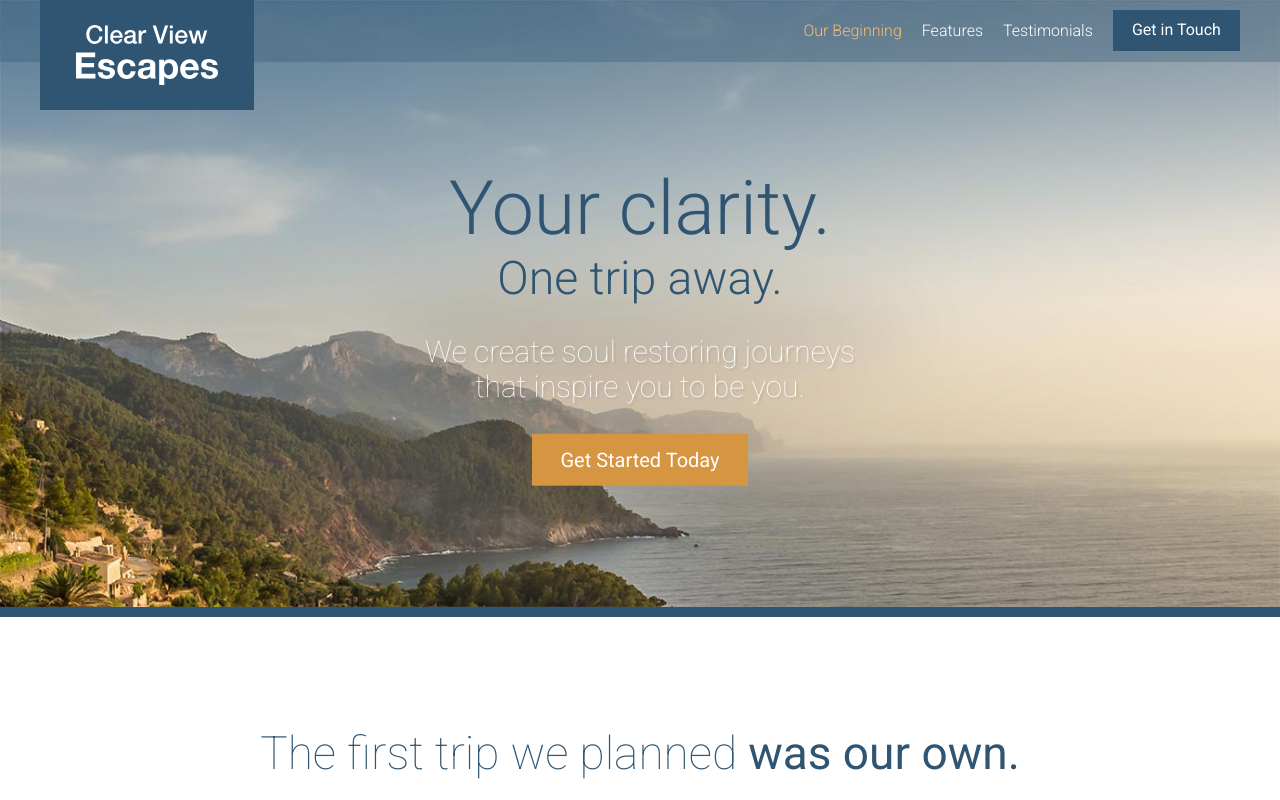
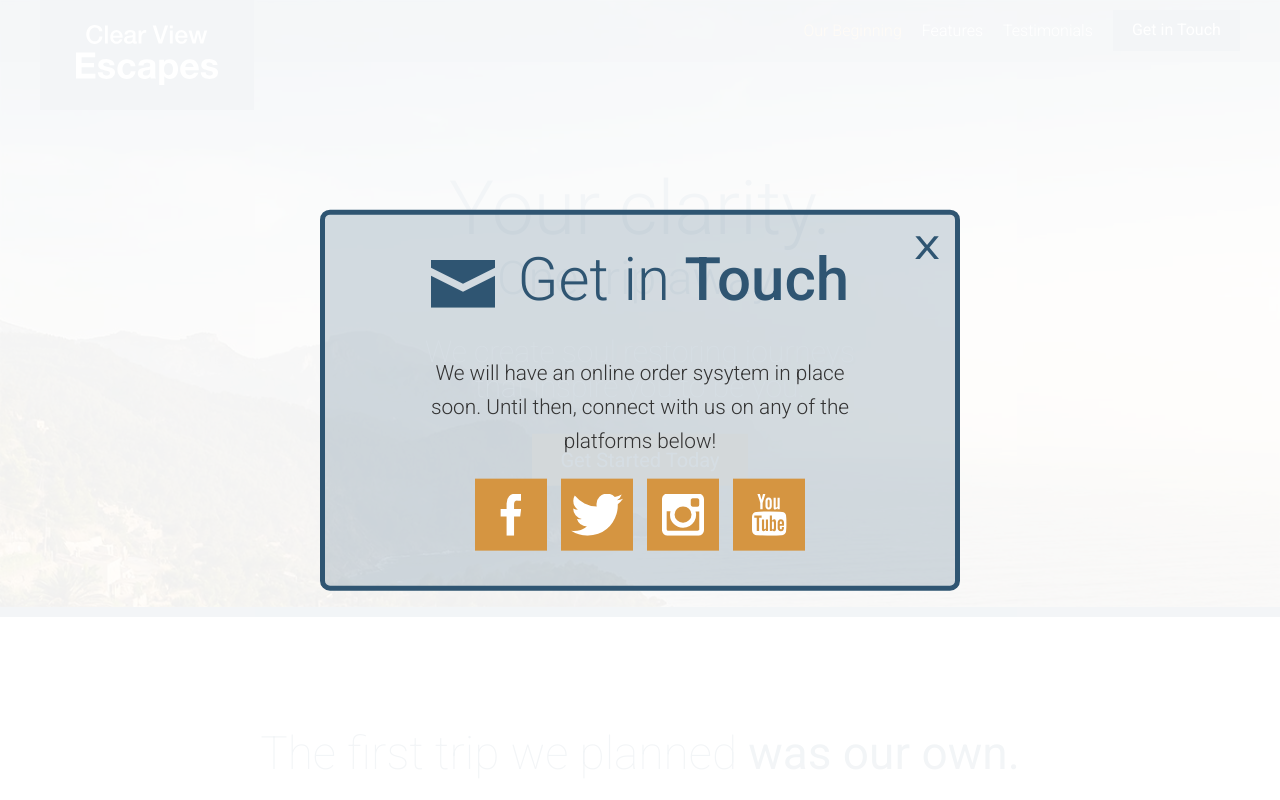
Before and after one commit to MarosAware/travel2, a website: page app/index.html in a window 1280 px wide. Both pictures are taken after a click on the link "Get Started Today". Shown: the top 800 px of the page. Drawn offline with Linux system fonts and the light colour scheme.

Commit message:
Completed modal.

```diff
--- a/app/assets/scripts/App.js
+++ b/app/assets/scripts/App.js
@@ -2,10 +2,11 @@ import MobileMenu from './modules/MobileMenu';
 import RevealOnScroll from './modules/RevealOnScroll';
 import $ from 'jquery';
 import StickyHeader from './modules/StickyHeader';
-
+import Modal from './modules/Modal';
 
 
 var mobileMenu = new MobileMenu();
 new RevealOnScroll($(".feature-item"), "85%");
 new RevealOnScroll($(".testimonial"), "60%");
 var stickyHeader = new StickyHeader();
+var modal = new Modal();
--- /dev/null
+++ b/app/assets/styles/modules/_modal.css
@@ -0,0 +1,60 @@
+.modal {
+	opacity:0;
+	visibility: hidden;
+	position:fixed;
+	z-index:5;
+	left:0;
+	top:0;
+	width:100%;
+	height:100%;
+	overflow:auto;
+	background-color:rgba(255, 255, 255, .94);
+	transform:scale(1.1);
+	transition: all .5s ease-out;
+
+	&--is-visible {
+		opacity:1;
+		visibility: visible;
+		transform:scale(1);
+	}
+
+	&__inner {
+		background-color:rgba($mainBlue, .2);
+		position:absolute;
+		left:10%;
+		width:80%;
+		top:50%;
+		padding:1.875rem;
+		border:5px solid $mainBlue;
+		border-radius: 10px;
+		transform:translateY(-50%);
+
+		@mixin atSmall {
+			left:25%;
+			width:50%;
+		}
+	}
+
+	&__description {
+		text-align:center;
+		font-size:1.3rem;
+		font-weight:300;
+		line-height: 1.65;
+	}
+
+	&__close {
+		position:absolute;
+		top:15px;
+		right:15px;
+		font-size:2rem;
+		transform:scaleX(1.3);
+		transform-origin:100% 0;
+		color:$mainBlue;
+		cursor:pointer;
+
+		&:hover {
+			color:$mainOrange;
+		}
+
+	}
+}
--- a/app/assets/styles/modules/_section-title.css
+++ b/app/assets/styles/modules/_section-title.css
@@ -17,6 +17,16 @@
 		color:$mainBlue;
 	}
 
+	&--less-margin {
+		margin-bottom:0;
+		margin-top:1rem;
+
+		@mixin atSmall {
+		margin-bottom:1.3rem;
+		margin-top:0rem;
+		}
+	}
+
 	&__icon {
 		margin-right:.5rem;
 		display:block;
--- /dev/null
+++ b/app/assets/styles/modules/_social-icons.css
@@ -0,0 +1,27 @@
+.social-icons {
+	text-align:center;
+
+
+	&__icon {
+		background-color:$mainOrange;
+		display:inline-block;
+		margin:0 5px 5px 5px;
+		width:33%;
+		height:72px;
+		position:relative;
+
+		@mixin atSmall {
+			width:72px;
+			margin:0 5px;
+		}
+
+		.icon {
+			display:block;
+			position:absolute;
+			top:50%;
+			left:50%;
+			transform:translate(-50%, -50%);
+
+		}
+	}
+}
--- a/app/assets/styles/modules/_wrapper.css
+++ b/app/assets/styles/modules/_wrapper.css
@@ -8,6 +8,10 @@
 
 	&--medium {
 		max-width:976px;
+	}
+
+	&--narrow {
+		max-width:470px;
 	}
 
 	&--no-padding-until-medium {
--- a/app/assets/styles/styles.css
+++ b/app/assets/styles/styles.css
@@ -17,3 +17,5 @@
 @import "modules/_site-header";
 @import "modules/_primary-nav";
 @import "modules/_reveal-item";
+@import "modules/_modal";
+@import "modules/_social-icons";
--- a/app/index.html
+++ b/app/index.html
@@ -23,7 +23,7 @@
 
      <div class="site-header__menu-content">
        <div class="site-header__btn-container">
-         <a href="#" class="btn">Get in Touch</a>
+         <a href="#" class="btn open-modal">Get in Touch</a>
        </div>
        <nav class="primary-nav primary-nav--pull-right">
         <ul>
@@ -49,7 +49,7 @@
       <h1 class="large-hero__title">Your clarity.</h1>
       <h2 class="large-hero__subtitle">One trip away.</h2>
       <p class="large-hero__description">We create soul restoring journeys that inspire you to be you.</p>
-      <p><a href="#" class="btn btn--orange btn--large">Get Started Today</a></p>
+      <p><a href="#" class="btn btn--orange btn--large open-modal">Get Started Today</a></p>
     </div>
     </div>
   </div>
@@ -166,11 +166,26 @@
 </div>
 </div>
 
-  <footer class="site-footer">
-    <div class="wrapper">
-    <p><span class="site-footer__text">Copyright &copy; 2016 Clear View Escapes. All rights reserved.</span> <a href="#" class="btn btn--orange">Get in Touch</a></p>
+<footer class="site-footer">
+  <div class="wrapper">
+    <p><span class="site-footer__text">Copyright &copy; 2016 Clear View Escapes. All rights reserved.</span> <a href="#" class="btn btn--orange open-modal">Get in Touch</a></p>
+  </div>
+</footer>
+<div class="modal">
+  <div class="modal__inner">
+    <h2 class="section-title section-title--blue section-title--less-margin"><span class="icon icon--mail section-title__icon"></span> Get in <strong>Touch</strong></h2>
+    <div class="wrapper wrapper--narrow">
+      <p class="modal__description">We will have an online order sysytem in place soon. Until then, connect with us on any of the platforms below!</p>
     </div>
-  </footer>
-  <script src="/temp/scripts/App.js"></script>
+    <div class="social-icons">
+      <a href="#" class="social-icons__icon"><span class="icon icon--facebook"></span></a>
+      <a href="#" class="social-icons__icon"><span class="icon icon--twitter"></span></a>
+      <a href="#" class="social-icons__icon"><span class="icon icon--instagram"></span></a>
+      <a href="#" class="social-icons__icon"><span class="icon icon--youtube"></span></a>
+    </div>
+    <div class="modal__close">X</div>
+  </div>
+</div>
+<script src="/temp/scripts/App.js"></script>
 </body>
 </html>
--- a/app/temp/styles/styles.css
+++ b/app/temp/styles/styles.css
@@ -592,6 +592,10 @@ body, html {
   max-width:976px;
 }
 
+.wrapper--narrow {
+  max-width:470px;
+}
+
 .wrapper--no-padding-until-medium {
   padding-left:0;
   padding-right:0;
@@ -908,6 +912,19 @@ body, html {
 
 .section-title--blue {
   color:#2f5572;
+}
+
+.section-title--less-margin {
+  margin-bottom:0;
+  margin-top:1rem;
+}
+
+@media(min-width: 530px) {
+
+  .section-title--less-margin {
+    margin-bottom: 1.3rem;
+    margin-top: 0rem;
+  }
 }
 
 .section-title__icon {
@@ -1378,3 +1395,102 @@ Instead edit gulp/templates/sprite */
   -webkit-transform:scale(1);
           transform:scale(1);
 }
+
+.modal {
+	opacity:0;
+	visibility: hidden;
+	position:fixed;
+	z-index:5;
+	left:0;
+	top:0;
+	width:100%;
+	height:100%;
+	overflow:auto;
+	background-color:rgba(255, 255, 255, .94);
+	-webkit-transform:scale(1.1);
+	        transform:scale(1.1);
+	-webkit-transition: all .5s ease-out;
+	transition: all .5s ease-out;
+}
+
+.modal--is-visible {
+  opacity:1;
+  visibility: visible;
+  -webkit-transform:scale(1);
+          transform:scale(1);
+}
+
+.modal__inner {
+  background-color: rgba(47,85,114, .2);
+  position:absolute;
+  left:10%;
+  width:80%;
+  top:50%;
+  padding:1.875rem;
+  border:5px solid #2f5572;
+  border-radius: 10px;
+  -webkit-transform:translateY(-50%);
+          transform:translateY(-50%);
+}
+
+@media(min-width: 530px) {
+
+  .modal__inner {
+    left: 25%;
+    width: 50%;
+  }
+}
+
+.modal__description {
+  text-align:center;
+  font-size:1.3rem;
+  font-weight:300;
+  line-height: 1.65;
+}
+
+.modal__close {
+  position:absolute;
+  top:15px;
+  right:15px;
+  font-size:2rem;
+  -webkit-transform:scaleX(1.3);
+          transform:scaleX(1.3);
+  -webkit-transform-origin:100% 0;
+          transform-origin:100% 0;
+  color:#2f5572;
+  cursor:pointer;
+}
+
+.modal__close:hover {
+  color:#d59541;
+}
+
+.social-icons {
+	text-align:center;
+}
+
+.social-icons__icon {
+  background-color:#d59541;
+  display:inline-block;
+  margin:0 5px 5px 5px;
+  width:33%;
+  height:72px;
+  position:relative;
+}
+
+@media(min-width: 530px) {
+
+  .social-icons__icon {
+    width: 72px;
+    margin: 0 5px;
+  }
+}
+
+.social-icons__icon .icon {
+  display:block;
+  position:absolute;
+  top:50%;
+  left:50%;
+  -webkit-transform:translate(-50%, -50%);
+          transform:translate(-50%, -50%);
+}
```
Also changed, not shown: app/assets/scripts/modules/Modal.js (added, +44 -0 lines), app/temp/scripts/App.js.
